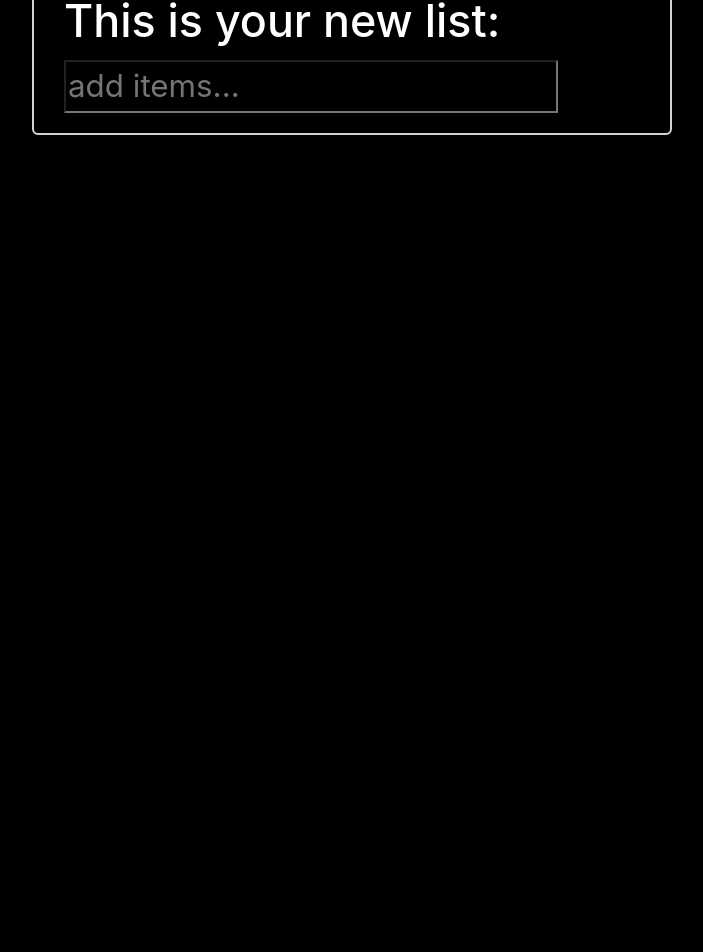
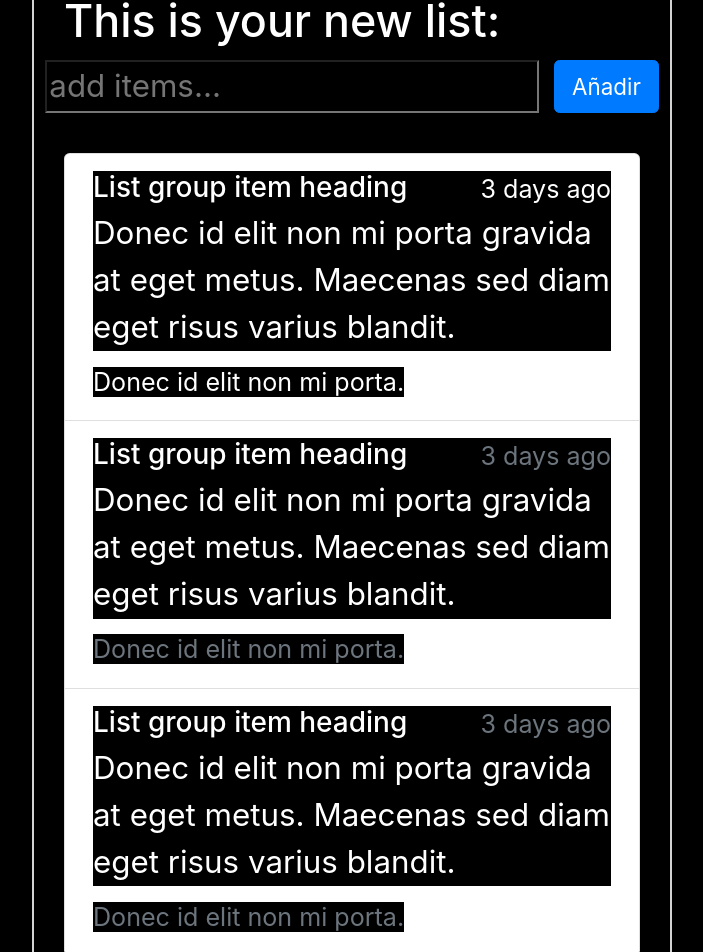
Before and after one commit to Onpointiscake/shareable-todo, a React (Create React App) app in the folder front/: page / in a window 1280 px wide. Shown: the part 362-1314 px from the top of the page, without its empty margins (288-991 px from the left). Before the commit the page ends 800 px from the top, so only its background shows below. Built offline with nearby package versions, Linux system fonts and the light colour scheme.

Commit message:
items component

```diff
--- a/front/src/App.css
+++ b/front/src/App.css
@@ -13,6 +13,13 @@
   border: 2px solid yellow;
   width: 50%;
   margin: 3vh auto;
+}
+.form-items{
+  display: flex;
+  justify-content: center;
+}
+.input-items{
+  margin-right: 15px;
 }
 .container-aviso{
   margin: 3vh auto;
@@ -48,3 +55,12 @@
   display: flex;
   justify-content: center;
 }
+.double-links-wrap{
+  border: 3px solid blueviolet;
+  padding: 20px 0px;
+  margin: 40px 0px;
+}
+.items-container{
+  font-size: 0.9em !important;
+  margin-top: 40px;
+}
--- a/front/src/App.js
+++ b/front/src/App.js
@@ -3,15 +3,12 @@ import './App.css';
 
 import axios from 'axios'
 
-/*
 import BrowserRouter from 'react-router-dom/BrowserRouter'
 import Route from 'react-router-dom/Route'
+import Link from 'react-router-dom/Link'
 
-import CreateList from './Components/CreateList/CreateList'
-import DetailsList from './Components/List/DetailsList'
 import lista from './Components/ListaDemo/ListaDemo'
-import navbar from './Components/navbar/navbar'
-*/
+import Items from './Components/Items/Items'
 
 class App extends React.Component {
 
@@ -39,12 +36,24 @@ class App extends React.Component {
       })
   }
 
-  createTask = (e) => {
-    console.log(e.target.value)
+  createTask = (event) => {
+    event.preventDefault()
+
+    const nombreTask = event.target.elements.nombretask.value;
+    axios.post('http://localhost:4000/api/task', {
+      name: nombreTask
+    }).then(res => console.log(res))
+      .catch(error => console.error(error))
+
   }
 
   render() {
     return (
+
+      <BrowserRouter>
+
+        <Route path="/lista" render={lista} />
+
         <React.Fragment>
           <div>
             <navbar className="main-nav">
@@ -61,15 +70,20 @@ class App extends React.Component {
               </div>
               <button type="submit" class="btn btn-primary">Crear</button>
             </form>
+
           </div>
 
           <div className="container-aviso">
             <h2>This is your new list:</h2>
             <h4 className="title-new-list">{this.state.lista}</h4>
-          <input name="nombretask" placeholder="add items..."></input>
+            <form onSubmit={this.createTask} className="form-items">
+              <input className="input-items" name="nombretask" placeholder="add items..."></input>
+              <button type="submit" class="btn btn-primary">Añadir</button>
+            </form>
+            <div className="items-container">
+              <Items />
             </div>
-          {/**
-          <div className="new-list-popUp">
+            <div className="double-links-wrap">
               <div className="get-link-wrapper">
                 <p>Share your list with friends:</p>
                 <button>Get Link to Share</button>
@@ -77,22 +91,15 @@ class App extends React.Component {
               </div>
               <div className="go-to-list-wrapper">
                 <p>Or start adding items already:</p>
-              <button>Go To List</button>
+                <Link to="/lista"> <button>Go To List</button> </Link>
               </div>
             </div>
-          */}
+          </div>
+        </React.Fragment>
 
-      </React.Fragment>
-      /*
-      <BrowserRouter>
-        <Route path="/lista" render={navbar} />
-        <Route path="/lista" render={lista} />
 
-        <Route exact path="/" render={navbar} />
-        <Route exact path="/" render={CreateList}/>
-        <Route exact path="/" render={DetailsList} />
       </BrowserRouter>
-      */
+
     );
   }
 }
--- /dev/null
+++ b/front/src/Components/Items/Items.js
@@ -0,0 +1,36 @@
+import React from 'react';
+
+const Items = () => {
+    return (
+        <div>
+            <div class="list-group">
+                <a href="#" class="list-group-item list-group-item-action">
+                    <div class="d-flex w-100 justify-content-between">
+                        <h5 class="mb-1">List group item heading</h5>
+                        <small>3 days ago</small>
+                    </div>
+                    <p class="mb-1">Donec id elit non mi porta gravida at eget metus. Maecenas sed diam eget risus varius blandit.</p>
+                    <small>Donec id elit non mi porta.</small>
+                </a>
+                <a href="#" class="list-group-item list-group-item-action">
+                    <div class="d-flex w-100 justify-content-between">
+                        <h5 class="mb-1">List group item heading</h5>
+                        <small class="text-muted">3 days ago</small>
+                    </div>
+                    <p class="mb-1">Donec id elit non mi porta gravida at eget metus. Maecenas sed diam eget risus varius blandit.</p>
+                    <small class="text-muted">Donec id elit non mi porta.</small>
+                </a>
+                <a href="#" class="list-group-item list-group-item-action">
+                    <div class="d-flex w-100 justify-content-between">
+                        <h5 class="mb-1">List group item heading</h5>
+                        <small class="text-muted">3 days ago</small>
+                    </div>
+                    <p class="mb-1">Donec id elit non mi porta gravida at eget metus. Maecenas sed diam eget risus varius blandit.</p>
+                    <small class="text-muted">Donec id elit non mi porta.</small>
+                </a>
+            </div>
+        </div>
+    );
+}
+
+export default Items;
--- a/front/src/Components/ListaDemo/ListaDemo.js
+++ b/front/src/Components/ListaDemo/ListaDemo.js
@@ -3,6 +3,12 @@ import { faMarker } from "@fortawesome/free-solid-svg-icons";
 import { FontAwesomeIcon } from "@fortawesome/react-fontawesome"
 
 export default function ListaDemo() {
+    var deleteContainer = {
+        display: 'flex',
+        justifyContent: 'center',
+        marginTop: '20px'
+      };
+
     return (
         <React.Fragment>
             <div className="form-list">
@@ -20,6 +26,10 @@ export default function ListaDemo() {
                         <li>item cuatro</li>
                     </ul>
                 </div>
+                <div style={deleteContainer}>
+                    <button type="button" class="btn btn-danger">Borrar Lista</button>
+                </div>
+
             </div>
         </React.Fragment>
     )
```
Lines whose indentation alone changed are shown as unchanged.
